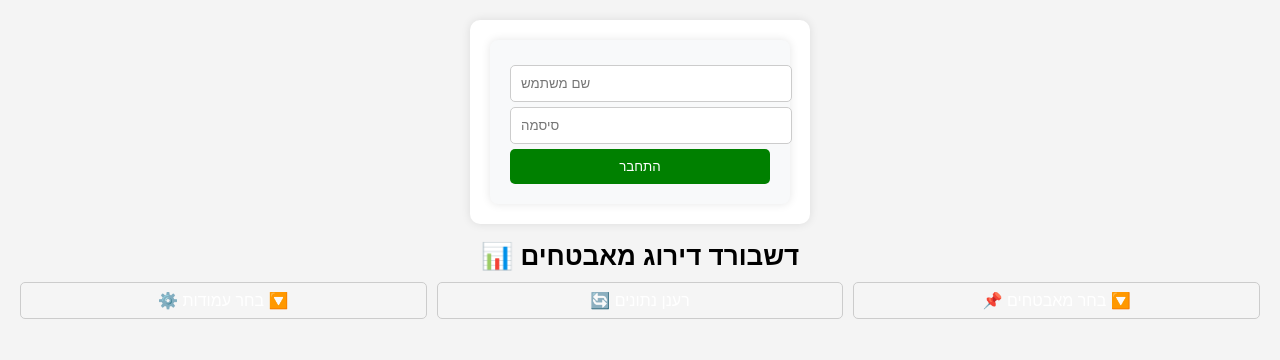
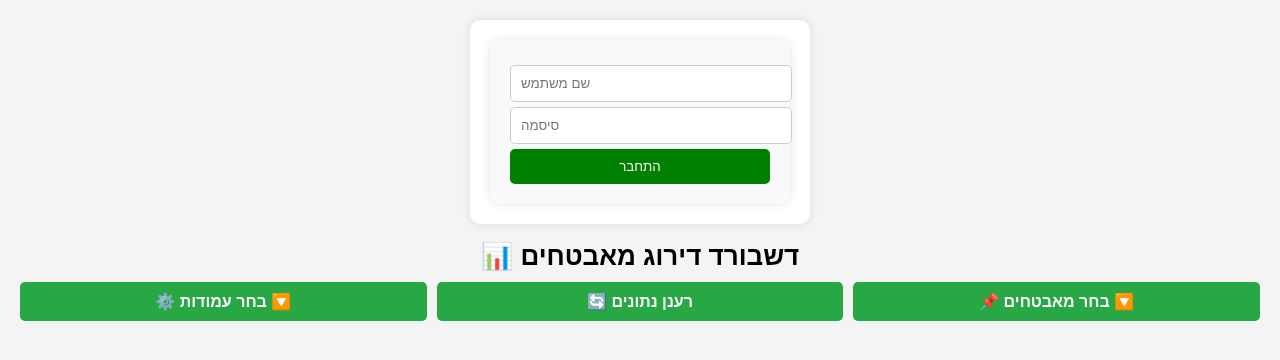
Before and after one commit to sahar3004/SecurityDashboard, a plain HTML site: page index.html in a window 1280 px wide. Drawn offline with Linux system fonts and the light colour scheme.

Commit message:
Update style.css

```diff
--- a/style.css
+++ b/style.css
@@ -138,16 +138,17 @@ button:hover {
 
 /* כפתורים אחידים */
 #control-panel button {
-    padding: 8px 12px;
+    padding: 10px 15px;
     font-size: 16px;
     cursor: pointer;
     border-radius: 5px;
-    border: 1px solid #ccc;
-    background-color: #f5f5f5;
+    border: none;
+    background-color: #28a745; /* ירוק */
+    color: white;
+    font-weight: bold;
     transition: background 0.3s ease;
 }
-
-/* שינוי רקע לכפתור בעת מעבר עכבר */
+/* שינוי צבע בעת מעבר עכבר */
 #control-panel button:hover {
-    background-color: #e0e0e0;
+    background-color: #0a5c04;
 }
```
